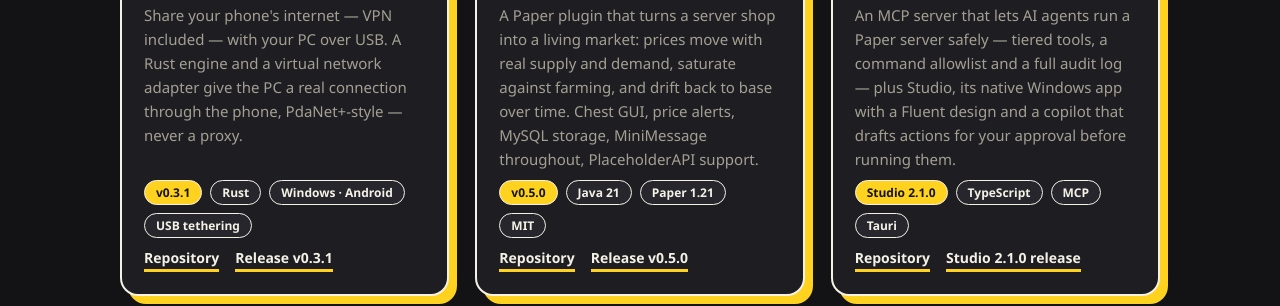
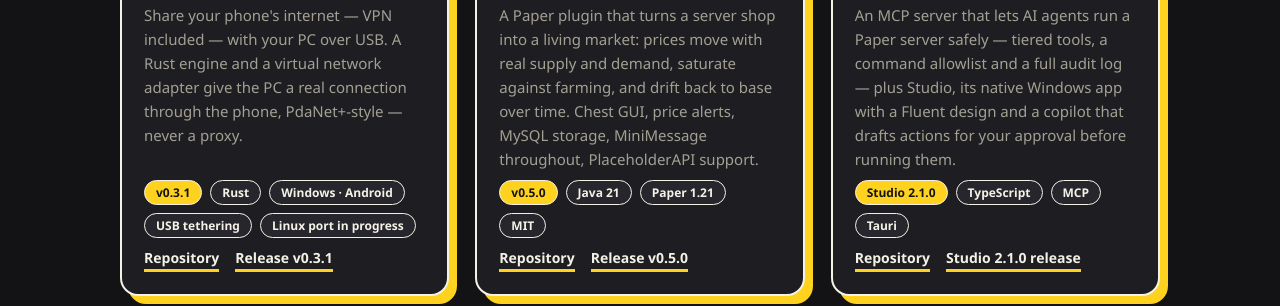
Before and after one commit to rconpilot/rconpilot.github.io, a plain HTML site: page index.html in a window 1280 px wide. Shown: the part 1013-1319 px from the top of the page. Drawn offline with Linux system fonts and the light colour scheme.

Commit message:
NexLink card: note Linux port in progress

```diff
--- a/index.html
+++ b/index.html
@@ -166,7 +166,7 @@
           <p>Share your phone's internet — VPN included — with your PC over USB. A Rust engine
              and a virtual network adapter give the PC a real connection through the phone,
              PdaNet+-style — never a proxy.</p>
-          <div class="meta"><span class="chip ver">v0.3.1</span><span class="chip">Rust</span><span class="chip">Windows · Android</span><span class="chip">USB tethering</span></div>
+          <div class="meta"><span class="chip ver">v0.3.1</span><span class="chip">Rust</span><span class="chip">Windows · Android</span><span class="chip">USB tethering</span><span class="chip">Linux port in progress</span></div>
           <div class="links">
             <a class="repo" href="https://github.com/rconpilot/NexLink" target="_blank" rel="noopener">Repository</a>
             <a href="https://github.com/rconpilot/NexLink/releases/tag/v0.3.1" target="_blank" rel="noopener">Release v0.3.1</a>
```
